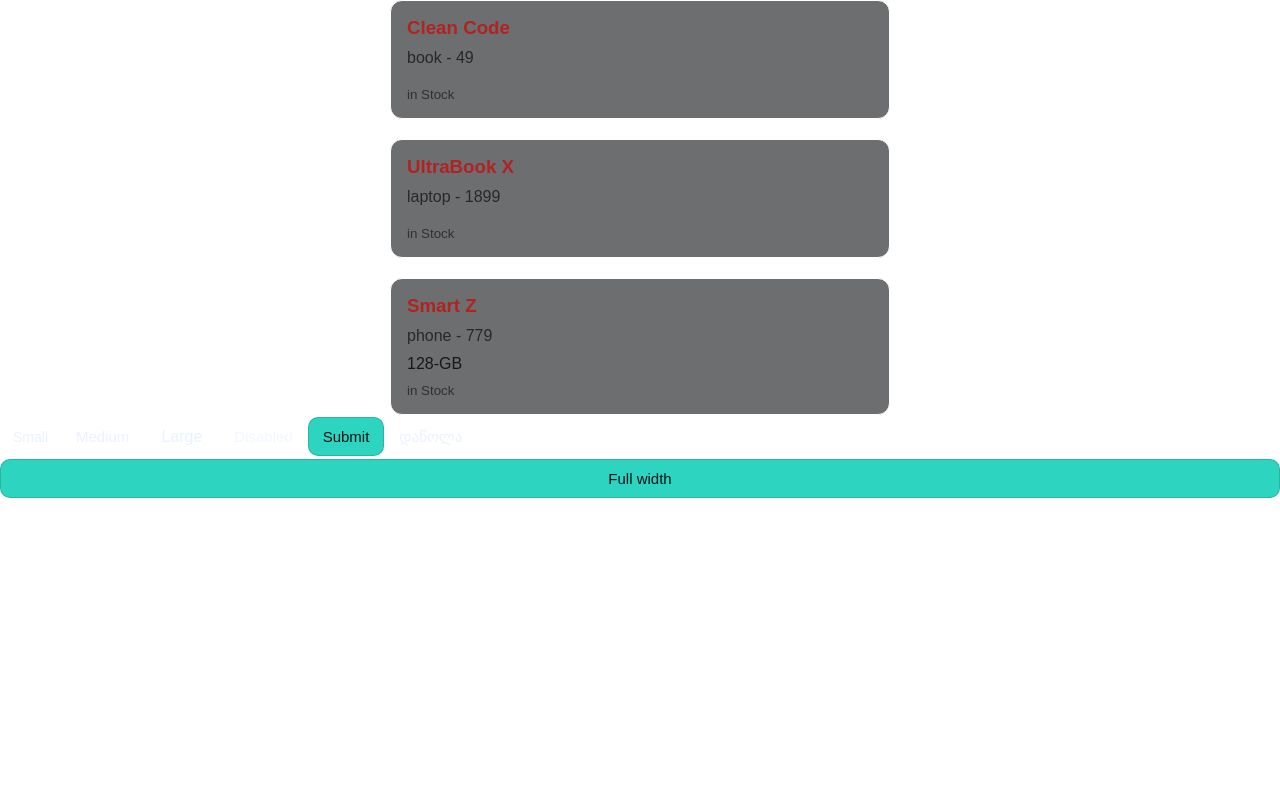
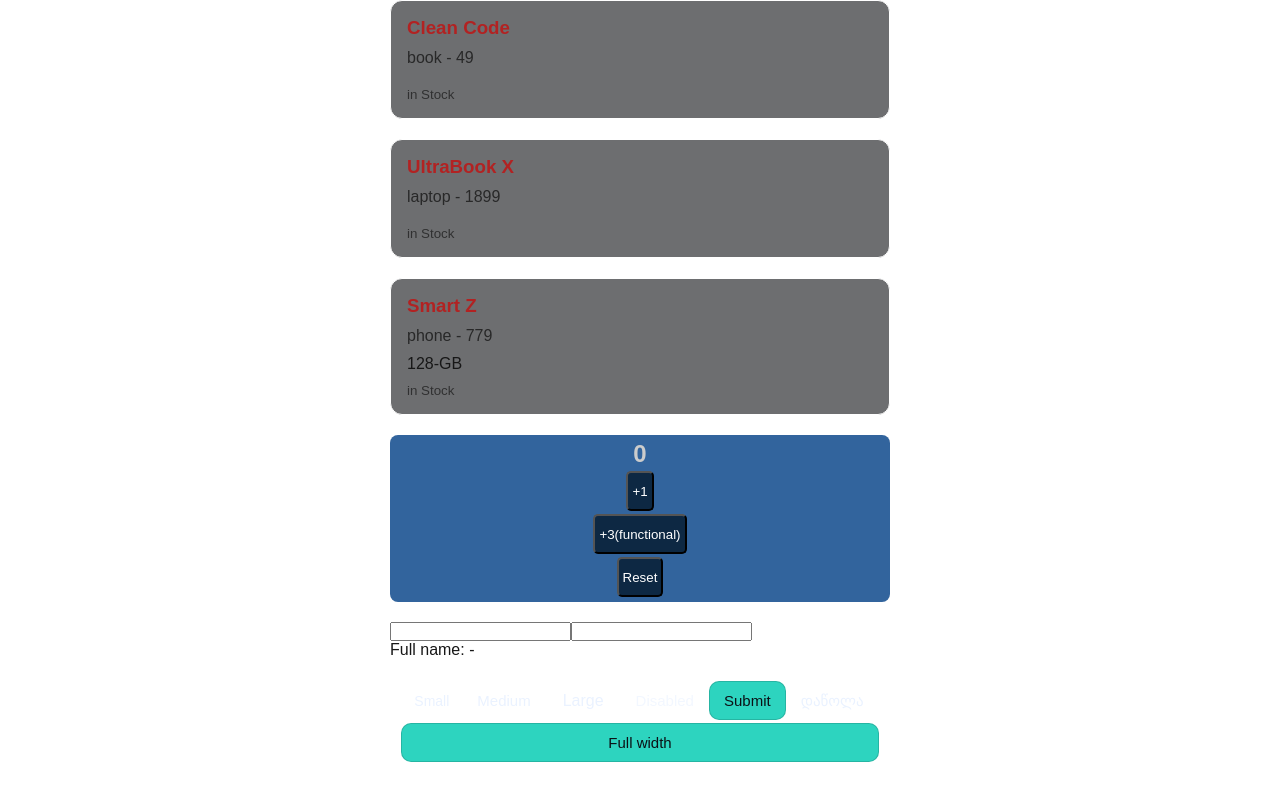
Before and after one commit to baqaris/beb-next-labs, a Next.js app: page / in a window 1280 px wide. Built offline with nearby package versions, Linux system fonts and the light colour scheme.

Commit message:
useState exercise
count and input

```diff
--- /dev/null
+++ b/app/(exercises)/w01/useState/Counter.module.css
@@ -0,0 +1,22 @@
+.Container{
+    width: 100%;
+       display: flex;
+    flex-direction: column;
+    gap:3px;
+    align-items: center;
+}
+.Counter{
+    color: #ccc;
+    font-size: 24px;
+    font-weight: 600;
+
+}
+.button{
+    outline: none;
+    width: auto;
+    height: 40px;
+    background: rgba(1, 21, 37, 0.747);
+    color: #fff;
+    border-radius: 5px;
+    padding: 4px;
+}
--- /dev/null
+++ b/app/(exercises)/w01/useState/Counter.tsx
@@ -0,0 +1,26 @@
+// app\(exercises)\w01\useState\page.tsx
+
+"use client"
+
+import { useState } from "react"
+import styles from "./Counter.module.css";
+
+export default function Counter() {
+
+    const [count, setCount] = useState(0);
+
+    function increase() {
+        setCount(c => c + 1);
+        setCount(c => c + 1);
+        setCount(c => c + 1);
+    }
+
+    return (
+        <div className={styles.Container}>
+            <p className={styles.Counter}>{count}</p>
+            <button className={styles.button} onClick={()=> setCount(c => c + 1)}>+1</button>
+            <button   className={styles.button}  onClick={increase}>+3(functional)</button>
+            <button   className={styles.button} onClick={() => setCount(0)}>Reset</button>
+        </div>
+    );
+}
--- /dev/null
+++ b/app/(exercises)/w01/useState/NameForm.tsx
@@ -0,0 +1,21 @@
+// app\(exercises)\w01\useState\NameForm.tsx
+"use client"
+
+import styles from "./NameForm.module.css";
+import { useState } from "react";
+
+export default function NameForm(){
+
+    const [first, setFirst] = useState("");
+    const [last, setlast] = useState("");
+    const FullName = (first + " " + last).trim();
+
+    return(
+        <div className={styles.container}>
+            <input className={styles.input}  value={first} onChange={e => setFirst(e.target.value)}/>
+            <input  className={styles.input} value={last} onChange={e => setlast(e.target.value)}/>
+            <p>Full name: {FullName || "-"}</p>
+        </div>
+    );
+
+}
--- a/app/page.module.css
+++ b/app/page.module.css
@@ -1,5 +1,25 @@
+.page{
+  display: flex;
+  align-items: center;
+  flex-direction: column;
+  gap:20px;
+}
+
 .main{
   display: flex;
   flex-direction: column;
   gap:20px;
 }
+
+
+.Counter{
+  display: flex;
+  flex-direction: column;
+  align-items: center;
+  gap:15px;
+  background: rgba(10, 70, 138, 0.836);
+  padding: 5px;
+  border-radius: 8px;
+  max-width: 700px;
+
+}
--- a/app/page.tsx
+++ b/app/page.tsx
@@ -1,5 +1,7 @@
 
 "use client";
+import Counter from "./(exercises)/w01/useState/Counter";
+import NameForm from "./(exercises)/w01/useState/NameForm";
 import styles from "./page.module.css";
 import Button from "./src/components/Button/Button";
 import ProductCard from "./src/components/ProductCard/ProductCard";
@@ -15,6 +17,10 @@ export default function Home() {
         {products.map((p) => (
           <ProductCard key={p.id} item={p} />
         ))}
+        <div className={styles.Counter}>
+          <Counter/>
+        </div>
+        <NameForm/>
 
       </main>
       <footer className={styles.footer}>
```
Also changed, not shown: app/(exercises)/w01/useState/NameForm.module.css (added).
